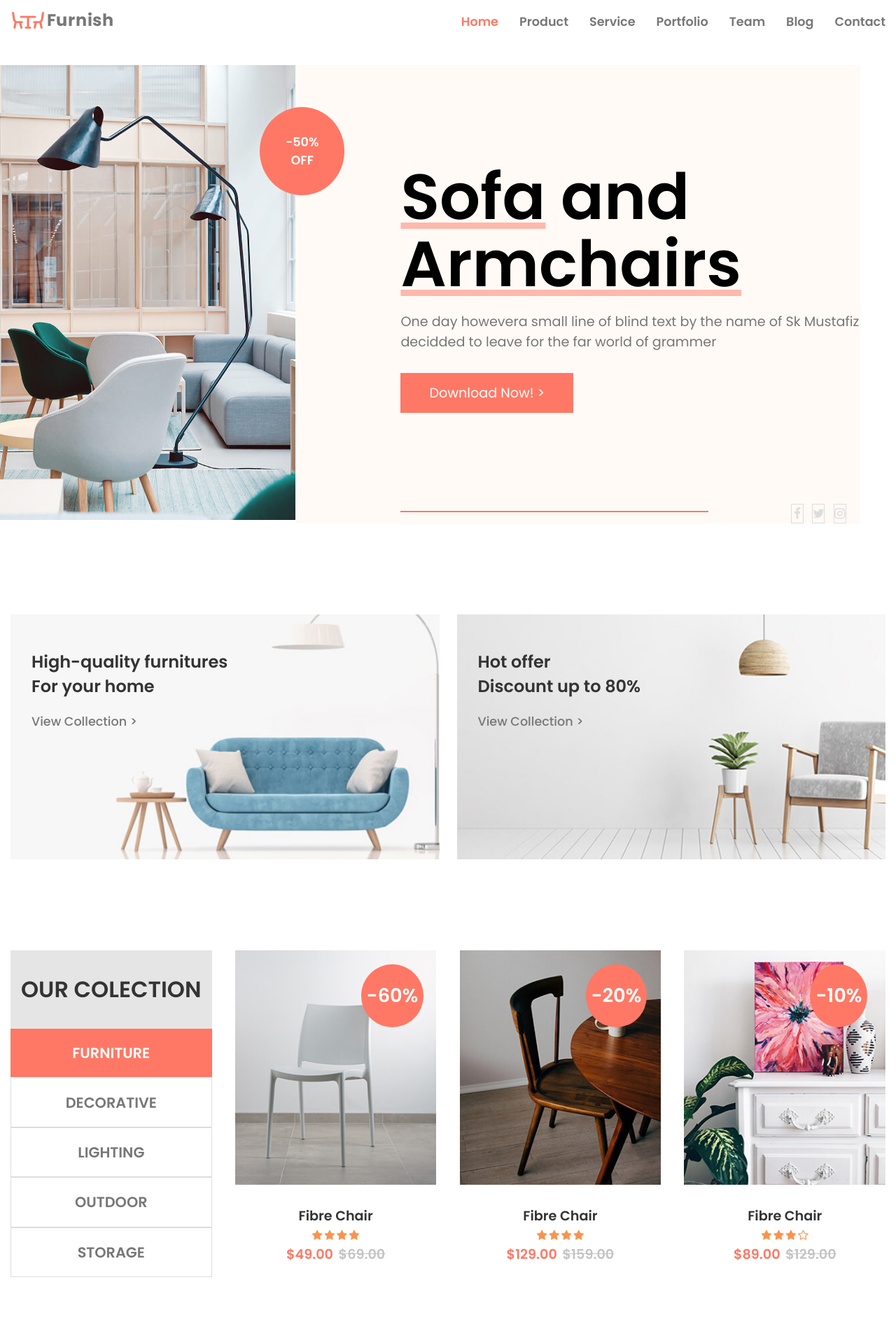
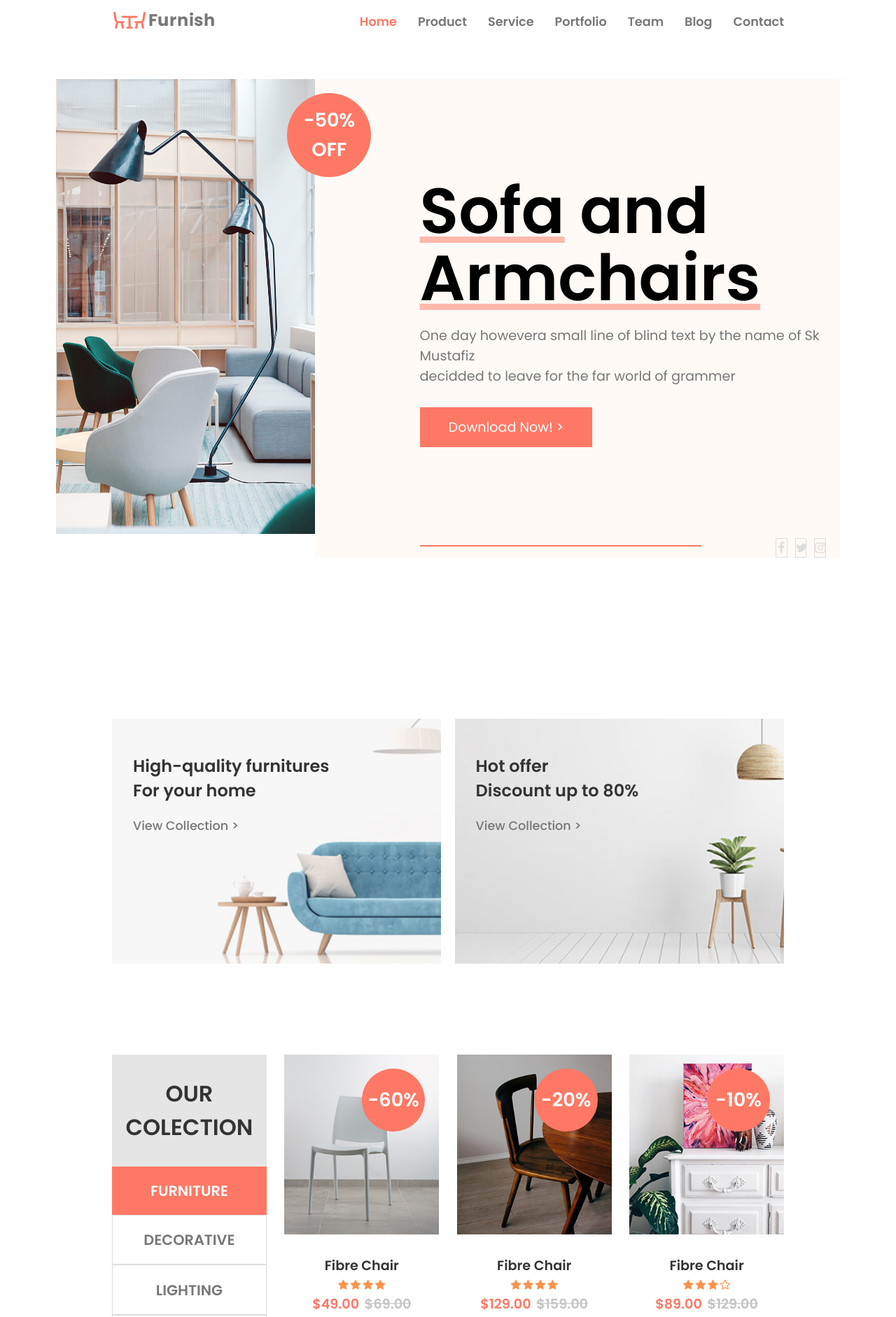
Before and after one commit to mustafiz-tech/Furnishing, a plain HTML site: page index.html in a window 1280 px wide. Shown: the part 37-1919 px from the top of the page at 70% size. Drawn offline with Linux system fonts and the light colour scheme; a web font is replaced by a local one.

Commit message:
second change
second change

```diff
--- a/css/style.css
+++ b/css/style.css
@@ -16,6 +16,7 @@ body{
 }
 
 .container{
+    width: 75%;
     max-width: 1250px;
     margin: 0 auto;
 }
@@ -75,11 +76,15 @@ body{
 }
 
 
-/* nav area */
+/* nav section */
 
-nav{
+.navSection{
+    width: 100%;
     color: #7777;
     padding: 40px 0;
+    position: fixed;
+    background-color: #fff;
+    z-index: 99;
 }
 .nav-div{
     display: flex;
@@ -109,10 +114,28 @@ ul li a:hover{
 }
 
 /* banner section */
+.bannerOffer{
+    width: 120px;
+    height: 120px;
+    position: absolute;
+    top: 20px;
+    left: 29.5%;
+    background-color: #fe7865;
+    border-radius: 50%;
+    font-size: 1.7rem;
+    color: #fff;
+    font-weight: 600;
+    text-align: center;
+    display: flex;
+    align-items: center;
+    justify-content: center;
+}
+.bannerSection{
+    width: 100%;
+    padding: 150px 80px 100px 80px;
+}
 
 .banner{
-    max-width: 1700px;
-    margin: 0 auto;
     display: flex;
     position: relative;
 }
@@ -127,7 +150,7 @@ ul li a:hover{
 .banner-right{
     padding-top: 140px;
     padding-left: 150px;
-    width: 63%;
+    width: 67%;
     background-color: #FFFAF6;
 }
 .banner-right h1{
@@ -225,6 +248,23 @@ ul li a:hover{
 }
 
 /* second section */
+
+.randomOffer{
+    width: 90px;
+    height: 90px;
+    position: absolute;
+    top: 20px;
+    right: 20px;
+    background-color: #fe7865;
+    border-radius: 50%;
+    font-size: 1.7rem;
+    color: #fff;
+    font-weight: 600;
+    text-align: center;
+    display: flex;
+    align-items: center;
+    justify-content: center;
+}
 
 .second-section{
     padding-top: 0;
@@ -492,11 +532,18 @@ ul li a:hover{
     font-size: 0.8rem;
 }
 /* seventh section */
+
+
+.seventh-section{
+    text-align: center;
+}
+
 .team-loved{
     text-align: left;
+    margin-top: 50px;
 }
 .loved-div{
-    margin: 50px 0;
+    width: 30%;
     border: 1px solid #ddd;
 }
 .loved-image{
--- a/index.html
+++ b/index.html
@@ -23,7 +23,7 @@
   </head>
 
   <body>
-    <nav>
+    <nav class="navSection">
       <div class="container nav-div">
         <img src="img/logo.png" alt="" />
         <ul>
@@ -39,14 +39,17 @@
     </nav>
     <!-- banner section -->
 
+    <section class="bannerSection">
       <div class="banner">
         <div class="banner-left">
           <img src="img/1.jpg" alt="" class="image" />
         </div>
-      <p class="offer banner-offer">
+        <div class="bannerOffer">
+          <p>
             -50% <br />
             OFF
           </p>
+        </div>
         <div class="banner-right">
           <h1>
             <span class="underline">Sofa</span> and <br />
@@ -76,6 +79,7 @@
         </div>
       </div>
 
+    </section>
     <!-- first section -->
 
     <section class="p-t">
@@ -112,7 +116,9 @@
 
         <div class="chair">
           <img src="img/p-1.jpg" alt="" class="chair-img" />
-          <p class="offer chair-offer">-60%</p>
+          <div class="randomOffer">
+            <p>-60%</p>
+          </div>
           <a href="#" class="chair-heading">Fibre Chair</a>
           <div class="star">
             <i class="fa fa-star"></i>
@@ -126,7 +132,9 @@
 
         <div class="chair">
           <img src="img/p-2.jpg" alt="" class="chair-img" />
-          <p class="offer chair-offer">-20%</p>
+          <div class="randomOffer">
+            <p>-20%</p>
+          </div>
           <a href="#" class="chair-heading">Fibre Chair</a>
           <div class="star">
             <i class="fa fa-star"></i>
@@ -140,7 +148,9 @@
 
         <div class="chair">
           <img src="img/p-3.jpg" alt="" class="chair-img" />
-          <p class="offer chair-offer">-10%</p>
+          <div class="randomOffer">
+            <p>-10%</p>
+          </div>
           <a href="#" class="chair-heading">Fibre Chair</a>
           <div class="star">
             <i class="fa fa-star"></i>
@@ -335,7 +345,6 @@
     <!-- seventh section -->
 
     <section class="seventh-section">
-      <div class="container t-a-center">
         <h1 class="common-h1">From The Blog</h1>
         <p class="common-para">
           There are many variations of passages of lorem ipsum available, but
@@ -343,7 +352,7 @@
           the majority have suffered altaration in some form
         </p>
 
-        <div class="team-loved display-flex">
+        <div class="team-loved container display-flex">
           <div class="loved-div">
             <img src="img/b-1.jpg" alt="" class="loved-image" />
             <a href="#" class="loved-a"
@@ -407,7 +416,6 @@
                   ><i class="fa fa-share-square-o"></i
                 ></a>
                 <a href="#" class="loved-icon"><i class="fa fa-heart-o"></i></a>
-              </div>
               </div>
             </div>
           </div>
```
Lines whose indentation alone changed are shown as unchanged.
